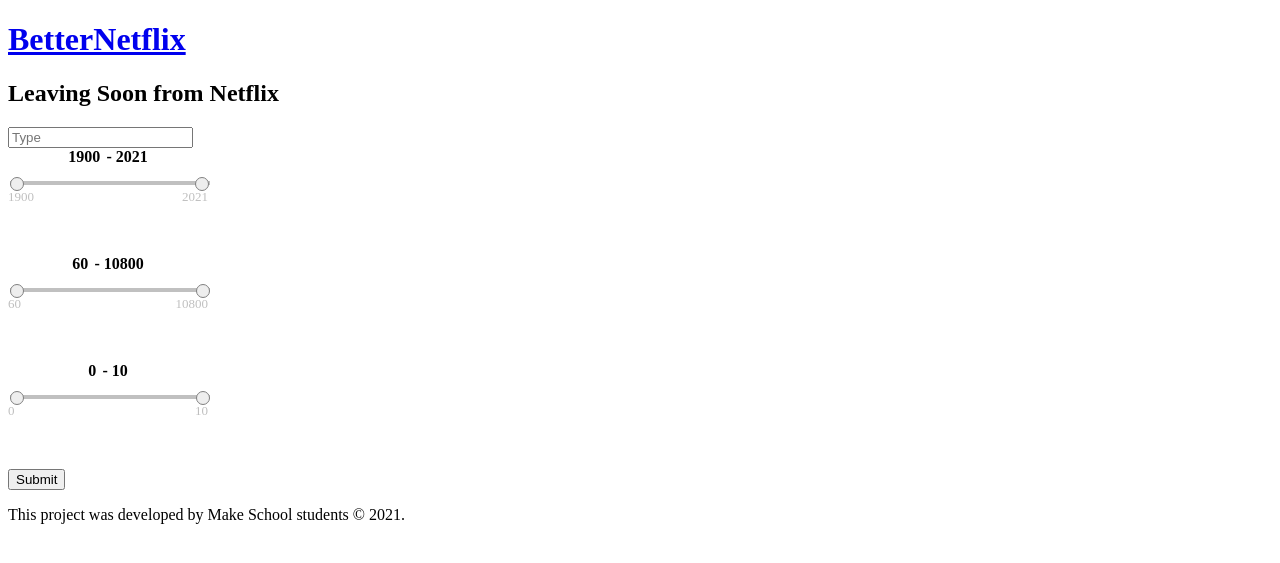
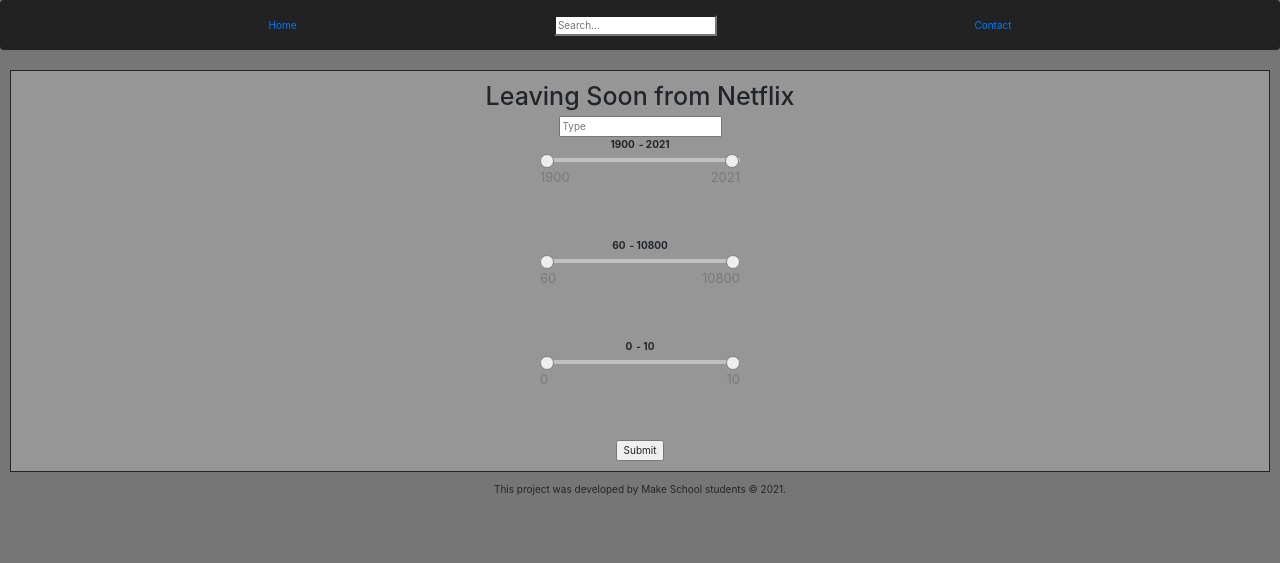
Before and after one commit to West-Coast-Coders/WCC-Team-Project, a Flask app: page /expiring-soon in a window 1280 px wide. Shown: the top 563 px of the page. Run offline with Flask 2, Linux system fonts and the light colour scheme; data that the repository does not hold is empty; some libraries are stand-ins or nearby versions.

Commit message:
Updated css for home page and expiring soon page

```diff
--- a/static/CSS/filter_slider.css
+++ b/static/CSS/filter_slider.css
@@ -24,3 +24,45 @@ span.value.upper::before {content: "-\00a0"; display: inline-block; margin-left:
   border-radius: 100%;
 }
 .min-max-slider > input::-webkit-slider-runnable-track {cursor: pointer;}
+
+
+#sliders {
+  background-color: #969696;
+  flex-direction: row;
+  text-align: center;
+  margin-left: 10px;
+  margin-right: 10px;
+  margin-top: 10px;
+  margin-bottom: 10px;
+  padding: 10px;
+  border-style: solid;
+  border-width: 1px;
+}
+
+#title-grid {
+  display: flex;
+  flex-wrap: wrap;
+  position: relative;
+  justify-content: flex-start;
+}
+
+ul {
+  flex-direction: row;
+  background-color: #969696;
+  width: 300px;
+  word-wrap: break-word;
+  list-style-type: none;
+  border-style: solid;
+  border-width: 1px;
+  margin-left: auto;
+  margin-right: auto;
+  padding: 10px;
+}
+
+ul li, p {
+  text-align: center;
+}
+
+img {
+  padding-top: 15px;
+}
--- a/templates/base.html
+++ b/templates/base.html
@@ -2,13 +2,24 @@
 <html>
     <head>
         <title>BetterNetflix</title>
+        <link rel="stylesheet" href="/static/CSS/index.css">
         <link rel="stylesheet" href="/static/CSS/filter_slider.css">
         <link href="https://fonts.googleapis.com/css2?family=Roboto" rel="stylesheet">
         <script src="https://ajax.googleapis.com/ajax/libs/jquery/3.5.1/jquery.min.js"></script>
+
+        <link rel="stylesheet" href="https://maxcdn.bootstrapcdn.com/bootstrap/4.0.0/css/bootstrap.min.css">
+        <link href="//netdna.bootstrapcdn.com/twitter-bootstrap/2.3.2/css/bootstrap-combined.min.css" rel="stylesheet" id="bootstrap-css">
+        <link href="//maxcdn.bootstrapcdn.com/bootstrap/4.1.1/css/bootstrap.min.css" rel="stylesheet" id="bootstrap-css">
+
+
     </head>
-    <body>
+    <body id="home">
+        <nav class="navbar">
+            <a href="/">Home</a>
+            <input type="search" placeholder="Search..." aria-label="Search">
+            <a href="#contact">Contact</a>
+        </nav>
         <main>
-            <h1><a href="/">BetterNetflix</a></h1>
             {% block content %}
             {% endblock %}
             <section>
--- a/templates/expirations.html
+++ b/templates/expirations.html
@@ -1,9 +1,10 @@
 {% extends 'base.html' %}
 {% block content %}
-
+<center>
 <section>
+    <div id="sliders">
     <h1>Leaving Soon from Netflix</h1>
-
+    <center>
     <form class=filter-form action='/expiring-soon' method="POST">
         <input type="text" name="type" placeholder="Type">
         <div class="min-max-slider" data-legendnum="2">
@@ -26,6 +27,10 @@
         </div>
         <input type="submit">
     </form>
+    </center>
+    </div>
+
+    <div id="title-grid">
 
     {% for i in range(output_list|length) %}
     <ul>
@@ -33,10 +38,10 @@
         <li>Title: {{ output_list[i]["title"] }}</li>
         <li>Expiration Date: {{ output_list[i]["expiredate"] }}</li>
 
-        <p>Title Details:</p>
-        <p>{{ title_details[i] }}</p>
+
     </ul>
     {% endfor %}
-
+    </div>
 </section>
+</center>
 {% endblock %}
--- a/templates/index.html
+++ b/templates/index.html
@@ -165,7 +165,8 @@
                                     </div>
                             </div>
                     </div>
-             </div>
+                </div>
+            </div>
             </a>
 
                 <!--                -->
@@ -320,8 +321,9 @@
                     </div>
                 </div>
         </div>
+        </a>
     </div>
-    </a>
+
 
 
 
```
Also changed, not shown: static/CSS/index.css (line endings or trailing spaces), static/JS/index.js (added).
